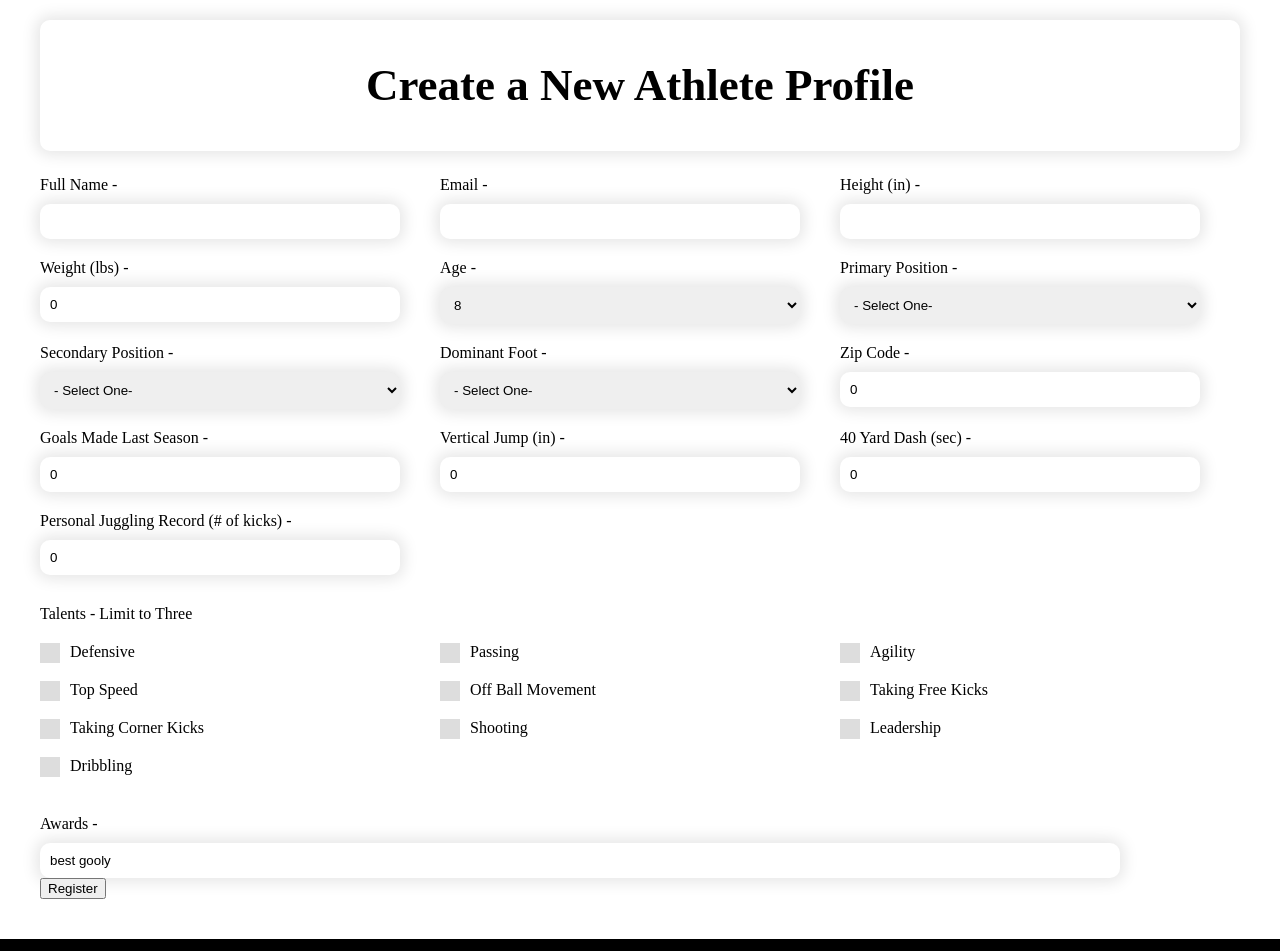
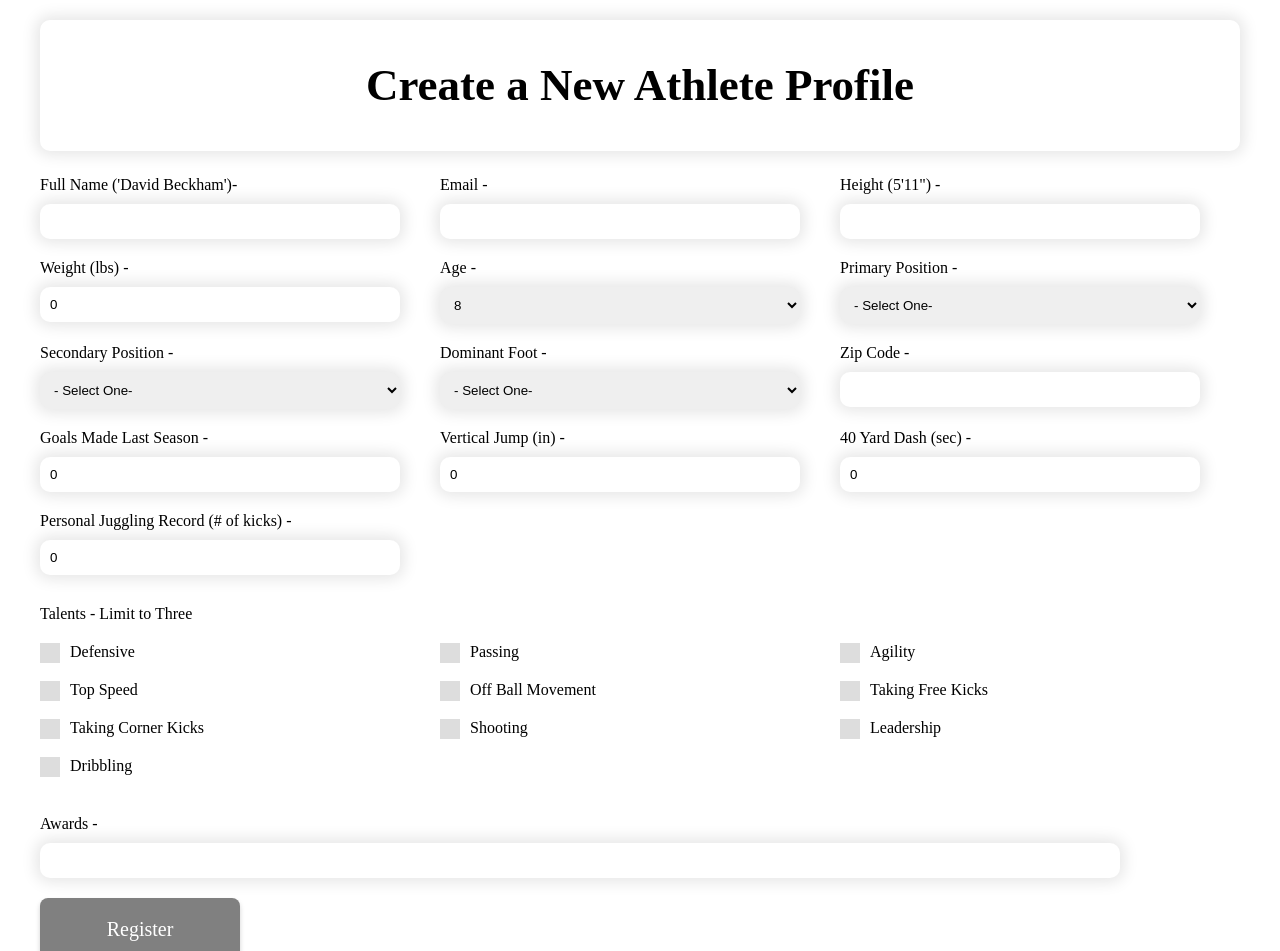
Before and after one commit to KickMatch/KickMatchFE, a React (Create React App) app: page /registration-athlete in a window 1280 px wide. Shown: the top 951 px of the page. Built offline with nearby package versions, Linux system fonts and the light colour scheme.

Commit message:
Add disabled button

```diff
--- a/src/components/RegistrationAthlete/RegistrationAthlete.js
+++ b/src/components/RegistrationAthlete/RegistrationAthlete.js
@@ -1,14 +1,8 @@
-import { StoreWriter } from '@apollo/client/cache/inmemory/writeToStore';
+import React, { useState, useEffect } from 'react';
 import './RegistrationAthlete.css';
-import React, { useState, useEffect } from 'react';
-import { useQuery, gql } from '@apollo/client';
 import { CREATE_TALENT } from '../../GraphQL/Mutations';
 import { useMutation } from '@apollo/client';
-
-const positionList = ['Goalie', 'Fullback', 'Sweeper/Stopper', 'Center Midfielder', 'Outside Midfielder', 'Striker'];
-
-const talentList = ['Defensive', 'Passing', 'Agility', 'Top Speed', 'Off Ball Movement', 'Taking Free Kicks', 'Taking Corner Kicks', 'Shooting','Leadership', 'Dribbling'];
-
+import Error from '../Error/Error';
 
 const RegistrationAthlete = () => {
   const [registrationAthlete, setRegistrationAthlete] = useState({
@@ -19,21 +13,24 @@ const RegistrationAthlete = () => {
     primaryPosition: '',
     secondaryPosition: '',
     videoUrl: 'youtube.com/football/1',
-    zipcode: 0,
+    zipcode: null,
     email: '',
     dominantFoot: '',
     goalsMadeLs: 0,
     verticalJump: 0,
-    forthyDash: 0,
+    fortyDash: 0,
     jugglingRecord: 0,
     talents: '',
-    awards: 'best gooly'
+    awards: ''
   });
+
+  const positionList = ['Goalie', 'Fullback', 'Sweeper/Stopper', 'Center Midfielder', 'Outside Midfielder', 'Striker'];
+
+  const talentList = ['Defensive', 'Passing', 'Agility', 'Top Speed', 'Off Ball Movement', 'Taking Free Kicks', 'Taking Corner Kicks', 'Shooting','Leadership', 'Dribbling'];
 
   const [createTalent, {error}] = useMutation(CREATE_TALENT);
 
   const registerTalent = () => {
-    // console.log(registrationAthlete)
     createTalent({
       variables: {
         name: registrationAthlete.name,
@@ -54,28 +51,8 @@ const RegistrationAthlete = () => {
         awards: registrationAthlete.awards
       }
     })
-    createTalent({
-      variables: {
-        name: 'Alessadnro de Piero',
-        age: 14,
-        height: "5,10",
-        weight: 190,
-        primaryPosition: "foward",
-        secondaryPosition: "back",
-        videoUrl: "youtube.com/football",
-        zipcode: 80204,
-        email: "piero@fgmail.com",
-        dominantFoot: "left",
-        goalsMadeLs: 7,
-        verticalJump: 20,
-        fortyDash: 8.45,
-        jugglingRecord: 7,
-        talents: "Ball control and shooting",
-        awards: "best player 2019"
-      }
-    })
     if (error) {
-      console.log(error)
+      < Error />
     }
   }
 
@@ -113,14 +90,14 @@ const RegistrationAthlete = () => {
       </header>
       <section className='athlete-form'>
         <section className='athlete-stats'>
-          <label>Full Name -
+          <label>Full Name ('David Beckham')-
             <input type='text' name='name' value={registrationAthlete.name} onChange={e => handleChange(e)}></input>
           </label>
           <label>Email -
             <input type='text' name='email' value={registrationAthlete.email} onChange={e => handleChange(e)}></input>
           </label>
-          <label>Height (in) -
-            <input type='number' name='height' value={registrationAthlete.height} onChange={e => handleChange(e)}></input>
+          <label>Height (5'11") -
+            <input type='text' name='height' value={registrationAthlete.height} onChange={e => handleChange(e)}></input>
           </label>
           <label>Weight (lbs) -
             <input type='number' name='weight' value={registrationAthlete.weight} onChange={e => handleChange(e)}></input>
@@ -161,16 +138,16 @@ const RegistrationAthlete = () => {
             </select>
           </label>
           <label>Zip Code -
-            <input type='text' name='zipcode' value={registrationAthlete.zipcode} onChange={e => handleChange(e)}></input>
+            <input type='number' name='zipcode' value={registrationAthlete.zipcode} onChange={e => handleChange(e)}></input>
           </label>
           <label>Goals Made Last Season -
           <input type='number' name='goalsMadeLs' value={registrationAthlete.goalsMadeLs} onChange={e => handleChange(e)}></input>
           </label>
           <label>Vertical Jump (in) -
-          <input type='number' step='0.1' name='verticalJump' value={registrationAthlete.verticalJump} onChange={e => handleChange(e)}></input>
+          <input type='number' name='verticalJump' value={registrationAthlete.verticalJump} onChange={e => handleChange(e)}></input>
           </label>
           <label>40 Yard Dash (sec) -
-          <input type='number' step='0.01' name='fortyDash' value={registrationAthlete.forthyDash} onChange={e => handleChange(e)}></input>
+          <input type='number' name='fortyDash' value={registrationAthlete.fortyDash} onChange={e => handleChange(e)}></input>
           </label>
           <label>Personal Juggling Record (# of kicks) -
           <input type='number' name='jugglingRecord' value={registrationAthlete.jugglingRecord} onChange={e => handleChange(e)}></input>
@@ -186,7 +163,14 @@ const RegistrationAthlete = () => {
         <input className='awards-input' type='text' name='awards' value={registrationAthlete.awards} onChange={e => handleChange(e)}></input>
         </label>
         </div>
-        <button className='registration-btn' onClick={registerTalent}>Register</button>
+        {registrationAthlete.name && registrationAthlete.age && registrationAthlete.height && registrationAthlete.weight && registrationAthlete.primaryPosition && registrationAthlete.secondaryPosition && registrationAthlete.videoUrl && registrationAthlete.zipcode && registrationAthlete.email && registrationAthlete.dominantFoot && registrationAthlete.goalsMadeLs && registrationAthlete.verticalJump && registrationAthlete.fortyDash && registrationAthlete.jugglingRecord && registrationAthlete.talents && registrationAthlete.awards
+        ? <button className='register-button' onSubmit={registerTalent} >Register</button>
+        :
+          <>
+            <button className='register-button' disabled>Register</button>
+            <p className='not-completed' >All fields must be completed.</p>
+          </>
+        }
       </section>
     </section>
   );
```
